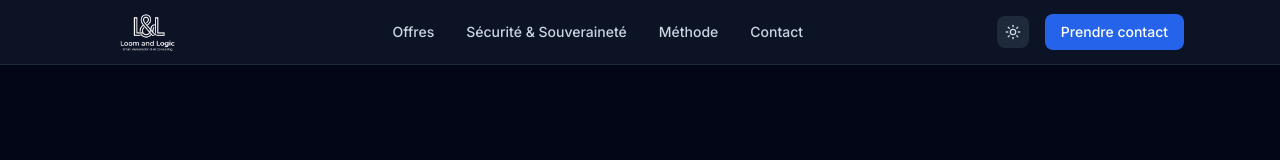
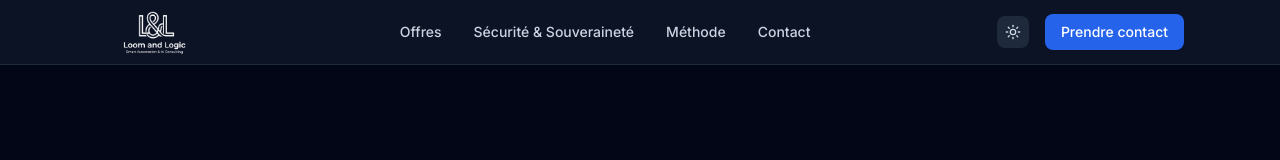
Before and after one commit to loomandlogic/site, a plain HTML site: page index.html in a window 1280 px wide. Shown: the top 160 px of the page. Drawn offline with nearby package versions, Linux system fonts and the light colour scheme.

Commit message:
Update index.html
h-16 logo

```diff
--- a/index.html
+++ b/index.html
@@ -37,7 +37,7 @@
     <header class="sticky top-0 z-50 backdrop-blur-md bg-white/80 dark:bg-slate-900/80 border-b border-slate-200 dark:border-slate-800">
         <div class="max-w-6xl mx-auto px-4 sm:px-6 lg:px-8 h-16 flex items-center justify-between">
             <a href="#" class="flex items-center group" aria-label="Loom & Logic Accueil">
-                <img src="logo.png" alt="Loom & Logic" class="h-14 w-auto block object-contain [filter:brightness(0)_invert(10%)_sepia(40%)_saturate(2500%)_hue-rotate(190deg)_brightness(40%)_contrast(100%)] dark:[filter:brightness(0)_invert(1)] transition-all duration-200" />
+                <img src="logo.png" alt="Loom & Logic" class="h-16 w-auto block object-contain [filter:brightness(0)_invert(10%)_sepia(40%)_saturate(2500%)_hue-rotate(190deg)_brightness(40%)_contrast(100%)] dark:[filter:brightness(0)_invert(1)] transition-all duration-200" />
             </a>
             <nav class="hidden md:flex items-center gap-8 text-sm font-medium text-slate-600 dark:text-slate-300">
                 <a href="#offres" class="hover:text-brand-600 dark:hover:text-brand-500 transition-colors">Offres</a>
```
